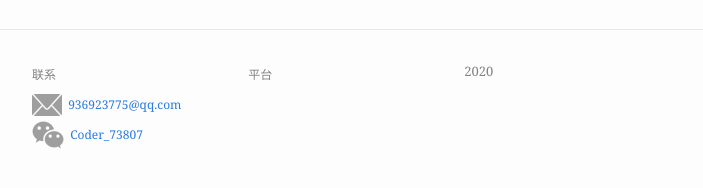
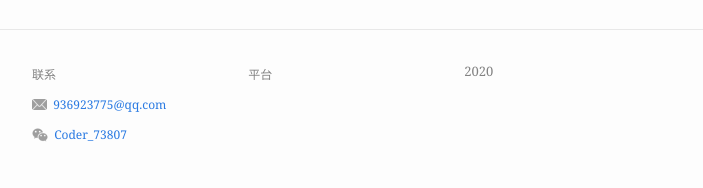
Before and after one commit to ExcellentTim/ExcellentTim.github.io, a Jekyll site: the page built from index.md, in a window 1280 px wide. Shown: the part 410-598 px from the top of the page, without its empty margins (288-991 px from the left). Built offline with Jekyll 4.4.1, drawn with Linux system fonts in a browser that asks for light colours.

Commit message:
updata my blog

```diff
--- a/_config.yml
+++ b/_config.yml
@@ -22,11 +22,11 @@ footer:
   show_powered_by: true
   contact:
     - name: 邮箱
-      icon: email@2x
+      icon: email
       value: 936923775@qq.com
       link: mailto:yourmail@domain.com
     - name: 微信
-      icon: wechat@2x
+      icon: wechat
       value: Coder_73807
       link: "#"
   follow:
```
